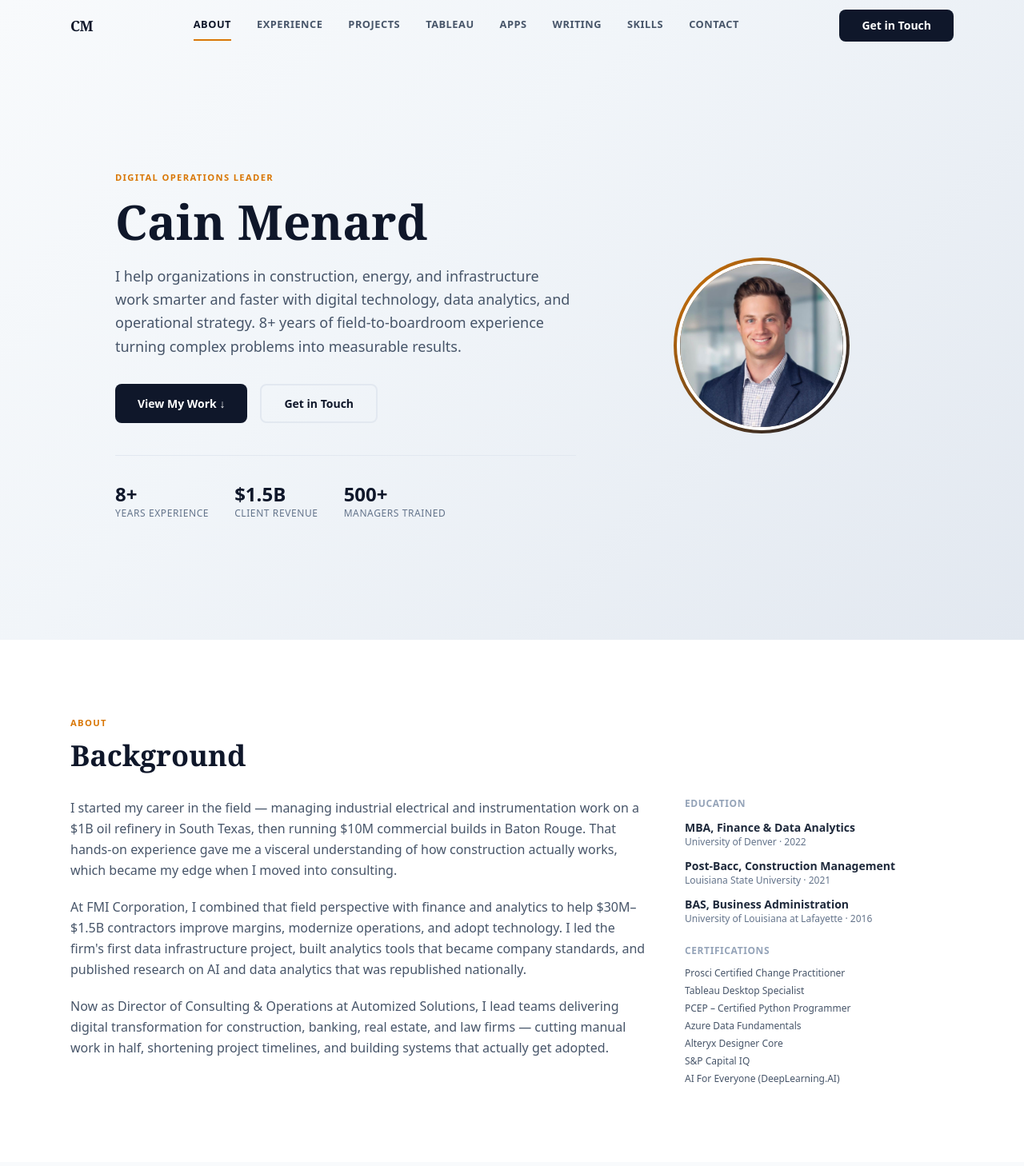
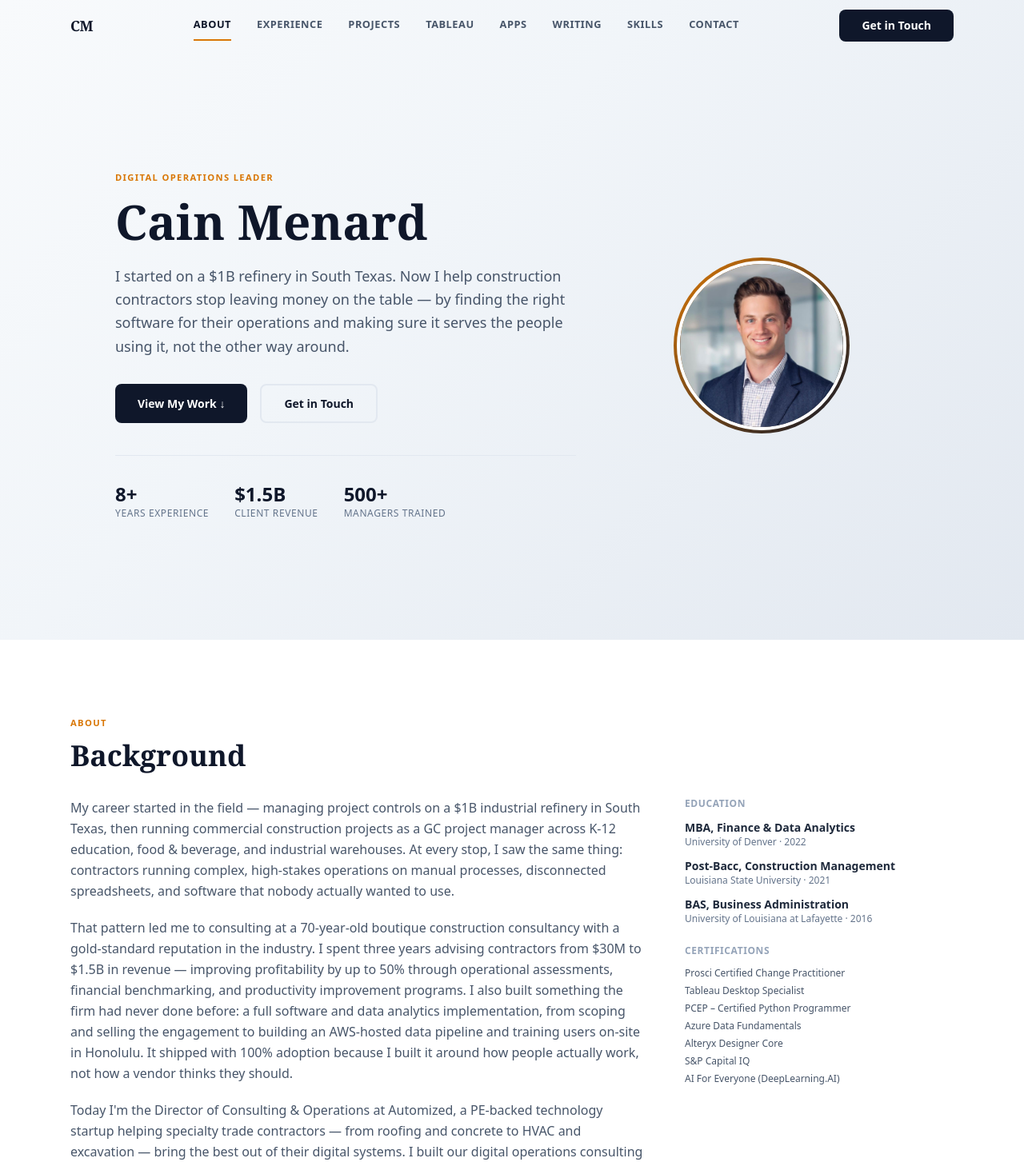
Before and after one commit to cainmenard/cainmenard-portfolio, a Next.js app: page / in a window 1280 px wide. Shown: the top 1458 px of the page at 80% size. Built offline with nearby package versions, Linux system fonts and the light colour scheme.

Commit message:
Rewrite hero and about section copy

```diff
--- a/src/app/page.js
+++ b/src/app/page.js
@@ -136,8 +136,9 @@ const WEB_APPS = [
     title: 'Bachelor Trip Planner',
     description: 'Group trip coordination app for planning a bachelor party. Shared itinerary, budget splitting, activity voting, and attendee management.',
     tech: ['React', 'Next.js', 'Supabase'],
-    link: '/bachelor-trip-demo.html',
+    link: null,
     github: null,
+    status: 'In Development',
   },
 ]
 
@@ -267,9 +268,9 @@ export default function Home() {
               Cain Menard
             </h1>
             <p className="text-lg text-slate-600 leading-relaxed mb-8 max-w-xl">
-              I help organizations in construction, energy, and infrastructure work smarter and faster with
-              digital technology, data analytics, and operational strategy. 8+ years of field-to-boardroom
-              experience turning complex problems into measurable results.
+              I started on a $1B refinery in South Texas. Now I help construction contractors stop leaving
+              money on the table — by finding the right software for their operations and making sure it
+              serves the people using it, not the other way around.
             </p>
             <div className="flex flex-wrap gap-4">
               <a href="#projects" className="btn-primary">View My Work ↓</a>
@@ -297,21 +298,30 @@ export default function Home() {
           <div className="grid md:grid-cols-3 gap-12">
             <div className="md:col-span-2 space-y-5 text-slate-600 leading-relaxed">
               <p>
-                I started my career in the field — managing industrial electrical and instrumentation work
-                on a $1B oil refinery in South Texas, then running $10M commercial builds in Baton Rouge.
-                That hands-on experience gave me a visceral understanding of how construction actually works,
-                which became my edge when I moved into consulting.
+                My career started in the field — managing project controls on a $1B industrial refinery
+                in South Texas, then running commercial construction projects as a GC project manager
+                across K-12 education, food &amp; beverage, and industrial warehouses. At every stop, I saw
+                the same thing: contractors running complex, high-stakes operations on manual processes,
+                disconnected spreadsheets, and software that nobody actually wanted to use.
               </p>
               <p>
-                At FMI Corporation, I combined that field perspective with finance and analytics to help
-                $30M–$1.5B contractors improve margins, modernize operations, and adopt technology. I led the
-                firm's first data infrastructure project, built analytics tools that became company standards,
-                and published research on AI and data analytics that was republished nationally.
+                That pattern led me to consulting at a 70-year-old boutique construction consultancy with
+                a gold-standard reputation in the industry. I spent three years advising contractors from
+                $30M to $1.5B in revenue — improving profitability by up to 50% through operational assessments,
+                financial benchmarking, and productivity improvement programs. I also built something the firm
+                had never done before: a full software and data analytics implementation, from scoping and
+                selling the engagement to building an AWS-hosted data pipeline and training users on-site
+                in Honolulu. It shipped with 100% adoption because I built it around how people actually
+                work, not how a vendor thinks they should.
               </p>
               <p>
-                Now as Director of Consulting & Operations at Automized Solutions, I lead teams delivering
-                digital transformation for construction, banking, real estate, and law firms — cutting manual
-                work in half, shortening project timelines, and building systems that actually get adopted.
+                Today I'm the Director of Consulting &amp; Operations at Automized, a PE-backed technology
+                startup helping specialty trade contractors — from roofing and concrete to HVAC and
+                excavation — bring the best out of their digital systems. I built our digital operations
+                consulting practice from scratch: interviewing stakeholders, mapping workflows, evaluating
+                software against real requirements weighted by the people who'll use it, and managing
+                implementations through go-live. The through-line across my career has always been the
+                same: technology should serve the people in the organization, not the other way around.
               </p>
             </div>
             <div className="space-y-6">
```
